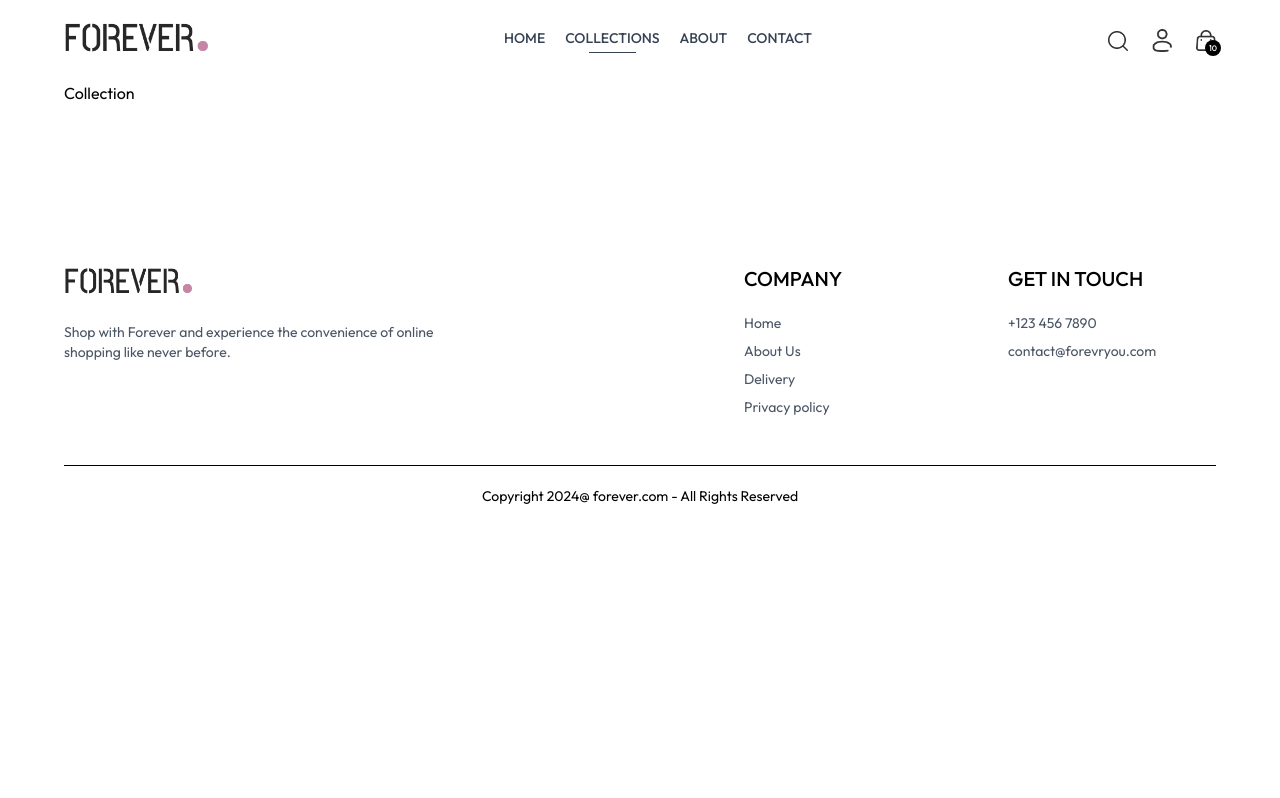
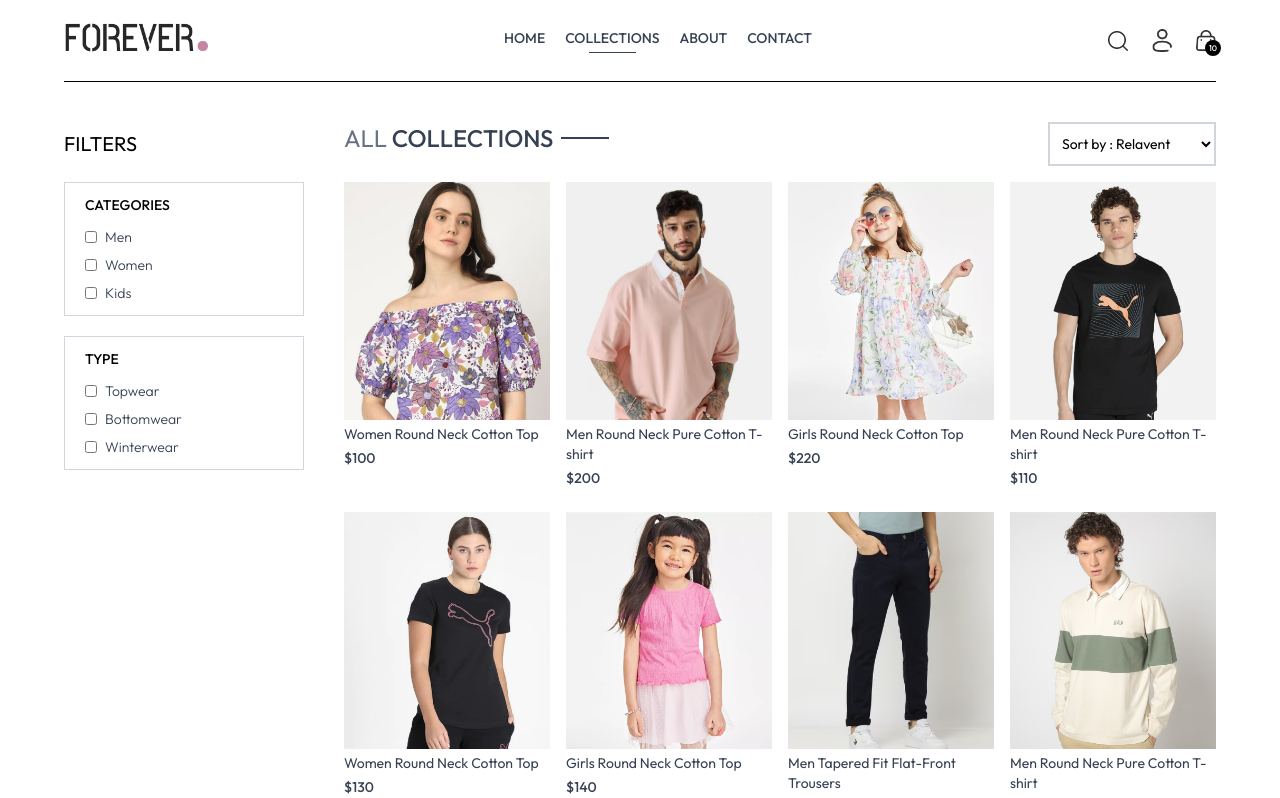
Before and after one commit to aryan-gupta-jiit/ecommerce-app, a React (Vite) app in the folder frontend/: page /collection in a window 1280 px wide. Shown: the top 798 px of the page. Built offline with nearby package versions, Linux system fonts and the light colour scheme.

Commit message:
collection page

```diff
--- a/frontend/src/pages/Collection.jsx
+++ b/frontend/src/pages/Collection.jsx
@@ -1,8 +1,145 @@
-import React from 'react'
+import React, { useContext, useEffect, useState } from 'react'
+import { ShopContext } from '../context/ShopContext'
+import { assets } from '../assets/assets';
+import Title from '../components/Title';
+import ProductItem from '../components/ProductItem';
 
 const Collection = () => {
+
+  const {products}=useContext(ShopContext)
+  const [showFilter,setShowFilter]=useState(false);
+  const [filterProducts,setFilterProducts]=useState([]);
+  const [category,setCategory]=useState([])
+  const [subCategory,setSubCategory]=useState([]);
+  const [sortType,setSortType]=useState('relavent')
+
+  const toggleCategory=(e)=>{
+    if(category.includes(e.target.value)){
+        setCategory(prev=>prev.filter(item=>item!==e.target.value))
+    }
+    else{
+      setCategory(prev=>[...prev,e.target.value])
+    }
+  }
+
+  const toggleSubCategory=(e)=>{
+    if(subCategory.includes(e.target.value)){
+      setSubCategory(prev=>prev.filter(item=>item!==e.target.value))
+    }
+    else{
+      setSubCategory(prev=>[...prev,e.target.value])
+    }
+  }
+
+  const applyFilter=()=>{
+    let productsCopy=products.slice();
+
+    if(category.length>0){
+      productsCopy=productsCopy.filter(item=>category.includes(item.category))
+    }
+
+    if(subCategory.length>0){
+      productsCopy=productsCopy.filter(item=>subCategory.includes(item.subCategory))
+    }
+
+    setFilterProducts(productsCopy)
+  }
+
+  const sortProducts=()=>{
+    let fpCopy=filterProducts.slice();
+
+    switch(sortType){
+      case 'low-high':
+        setFilterProducts(fpCopy.sort((a,b)=>(a.price-b.price)));
+        break;
+
+      case 'high-low':
+        setFilterProducts(fpCopy.sort((a,b)=>(b.price-a.price)));
+        break;
+
+      default:
+        applyFilter();
+        break;
+    }
+  }
+
+  useEffect(()=>{
+    applyFilter();
+  },[category,subCategory])
+
+  useEffect(()=>{
+    sortProducts();
+  },[sortType])
+
   return (
-    <div>Collection</div>
+    <div className='flex flex-col sm:flex-row gap-1 sm:gap-10 pt-10  border-t'>
+
+      {/* filter options*/}
+
+      <div className="min-w-60">
+        <p onClick={()=>setShowFilter(!showFilter)} className='my-2 text-xl flex items-center cursor-pointer gap-2'>FILTERS
+          <img src={assets.dropdown_icon} alt="" className={`h-3 sm:hidden ${showFilter?'rotate-90':''}`}/>
+        </p>
+
+        {/* category filter  */}
+
+        <div className={`border border-gray-300 pl-5 py-3 mt-6 ${showFilter?'':'hidden'} sm:block`}>
+          <p className='mb-3 text-sm font-medium'>CATEGORIES</p>
+          <div className='flex flex-col gap-2 text-sm font-light text-gray-700'>
+            <p className='flex gap-2'>
+              <input type="checkbox" className='w-3' value={'Men'} onChange={toggleCategory}/> Men
+            </p>
+            <p className='flex gap-2'>
+              <input type="checkbox" className='w-3' value={'Women'} onChange={toggleCategory}/> Women
+            </p>
+            <p className='flex gap-2'>
+              <input type="checkbox" className='w-3' value={'Kids'} onChange={toggleCategory}/> Kids
+            </p>
+          </div>
+        </div>
+        {/* sub category filter  */}
+        <div className={`border border-gray-300 pl-5 py-3 my-5 ${showFilter?'':'hidden'} sm:block`}>
+          <p className='mb-3 text-sm font-medium'>TYPE</p>
+          <div className='flex flex-col gap-2 text-sm font-light text-gray-700'>
+            <p className='flex gap-2'>
+              <input type="checkbox" className='w-3' value={'Topwear'} onChange={toggleSubCategory}/> Topwear
+            </p>
+            <p className='flex gap-2'>
+              <input type="checkbox" className='w-3' value={'Bottomwear'} onChange={toggleSubCategory}/> Bottomwear
+            </p>
+            <p className='flex gap-2'>
+              <input type="checkbox" className='w-3' value={'Winterwear'} onChange={toggleSubCategory}/> Winterwear
+            </p>
+          </div>
+        </div>
+      </div>
+
+      {/* right side  */}
+
+      <div className='flex-1'>
+
+        <div className='flex justify-between text-base sm:text-2xl mb-4'>
+          <Title text1={'ALL'} text2={'COLLECTIONS'}/>
+          {/* product sort  */}
+          <select onChange={(e)=>setSortType(e.target.value)} className='border-2 border-gray-300 text-sm px-2'>
+            <option value="relavent">Sort by : Relavent</option>
+            <option value="low-high">Sort by : Low to High</option>
+            <option value="high-low">Sort by : High to Low</option>
+          </select>
+        </div>
+
+        {/* map products  */}
+
+        <div className='grid grid-cols-2 md:grid-cols-3 lg:grid-cols-4 gap-4 gap-y-6'>
+          {
+            filterProducts.map((item,index)=>(
+              <ProductItem key={index} name={item.name} id={item._id} price={item.price} image={item.image} />
+            ))
+          }
+        </div>
+      </div>
+
+    </div>
   )
 }
 
```
